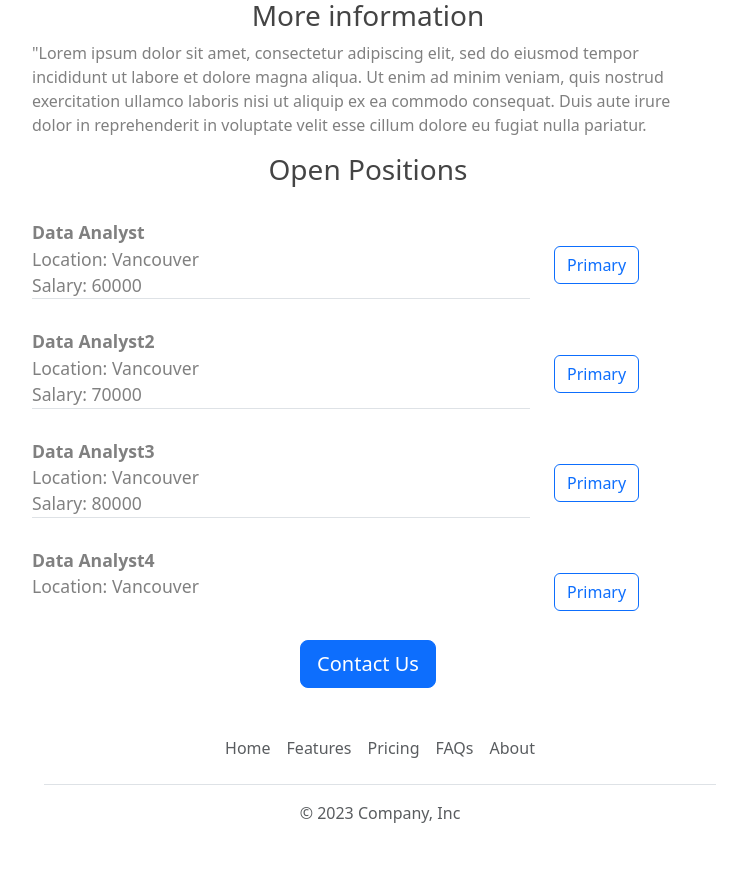
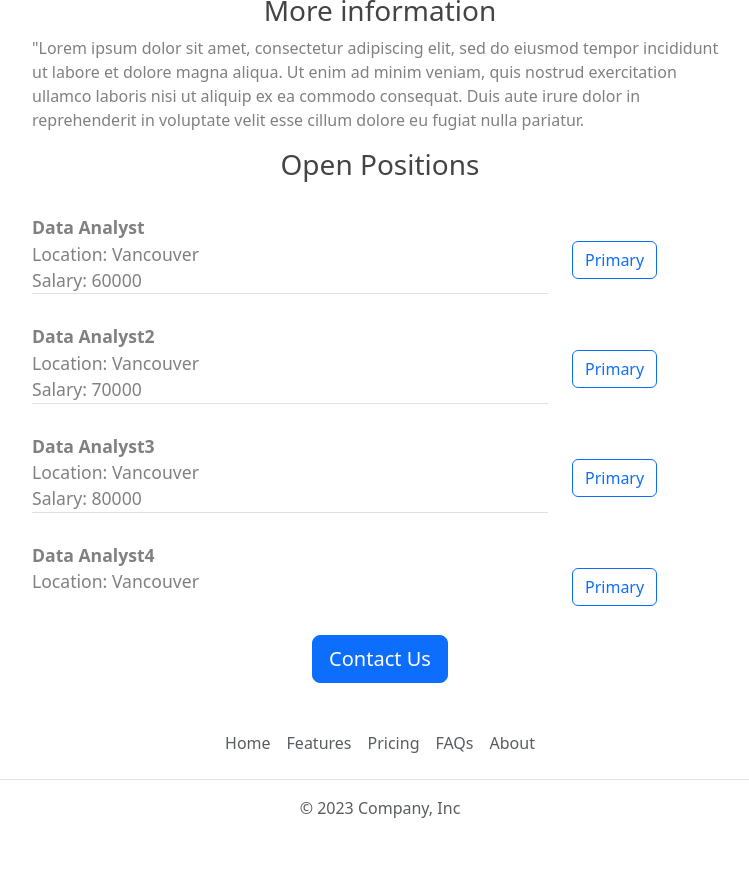
Before and after one commit to BrianNW/career-center-replit, a Flask app: page / in a window 1280 px wide. Shown: the part 1523-2404 px from the top of the page, without its empty margins (260-1009 px from the left). After the commit the page ends 2341 px from the top, so only its background shows below. Run offline with Flask 2, Linux system fonts and the light colour scheme.

Commit message:
Updated styling. Fixed div issue

```diff
--- a/static/styles.css
+++ b/static/styles.css
@@ -2,12 +2,17 @@
 /* Navbar styles  */
 
 #nav-bottom-push {
-  height:100px;
+  height:50px;
 
 }
+
+#intro-2col{
+  margin-bottom:45px;
+}
+
   @media only screen and (max-width: 975px) {
   #nav-bottom-push {
-    height:240px;
+    height:100px;
   }
 }
 
--- a/templates/home.html
+++ b/templates/home.html
@@ -61,18 +61,20 @@
   <body>
     {% include 'nav.html' %}
     <img class="img-fluid" id="home-banner" src="https://images.unsplash.com/photo-1677075610184-57d21d023e5b?ixlib=rb-4.0.3&ixid=MnwxMjA3fDB8MHxwaG90by1wYWdlfHx8fGVufDB8fHx8&auto=format&fit=crop&w=1742&q=80" alt="" height="320">
-  <div id="container">
-    <div class = "container">
+
+    <div class = "container" id="container">
       <h1>{{company_name}}</h1>
 
       <h2>About Careers Platform</h2>
-    <div class="row">
-      <div class=col-6>
+    <div class="row" id="intro-2col">
+      <div class="col-6">
         <p class="bodytext">"Lorem ipsum dolor sit amet, consectetur adipiscing elit, sed do eiusmod tempor incididunt ut labore et dolore magna aliqua. Ut enim ad minim veniam, quis nostrud exercitation ullamco laboris nisi ut aliquip ex ea commodo consequat. Duis aute irure dolor in reprehenderit in voluptate velit esse cillum dolore eu fugiat nulla pariatur.</p>
       </div>
-      <div class=col-6>
+
+      <div class="col-6">
       <img src="../static/people-walking.jpg" height="320px" >
       </div>
+    </div>
     <div class="row">
     <h3>More information</h3>
     <p class="bodytext">"Lorem ipsum dolor sit amet, consectetur adipiscing elit, sed do eiusmod tempor incididunt ut labore et dolore magna aliqua. Ut enim ad minim veniam, quis nostrud exercitation ullamco laboris nisi ut aliquip ex ea commodo consequat. Duis aute irure dolor in reprehenderit in voluptate velit esse cillum dolore eu fugiat nulla pariatur.</p>
@@ -85,9 +87,9 @@
       </div>
     <div class="text-center";"><button class="btn btn-primary btn-lg">Contact Us</button>
     </div>
+  </div>
+
 </div>
-
-  </div>
 
     {% include 'footer.html' %}
   </body>
```
